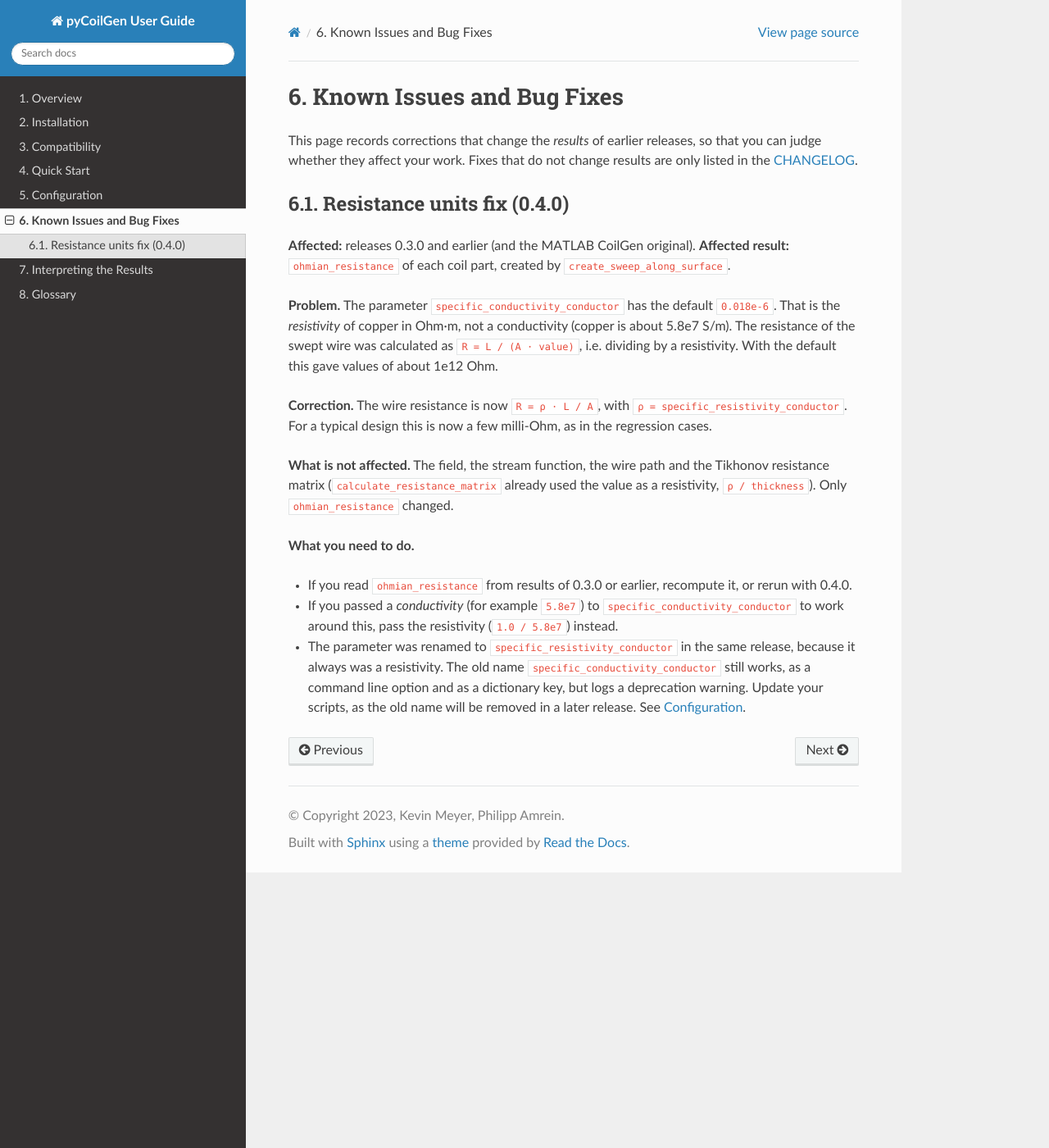
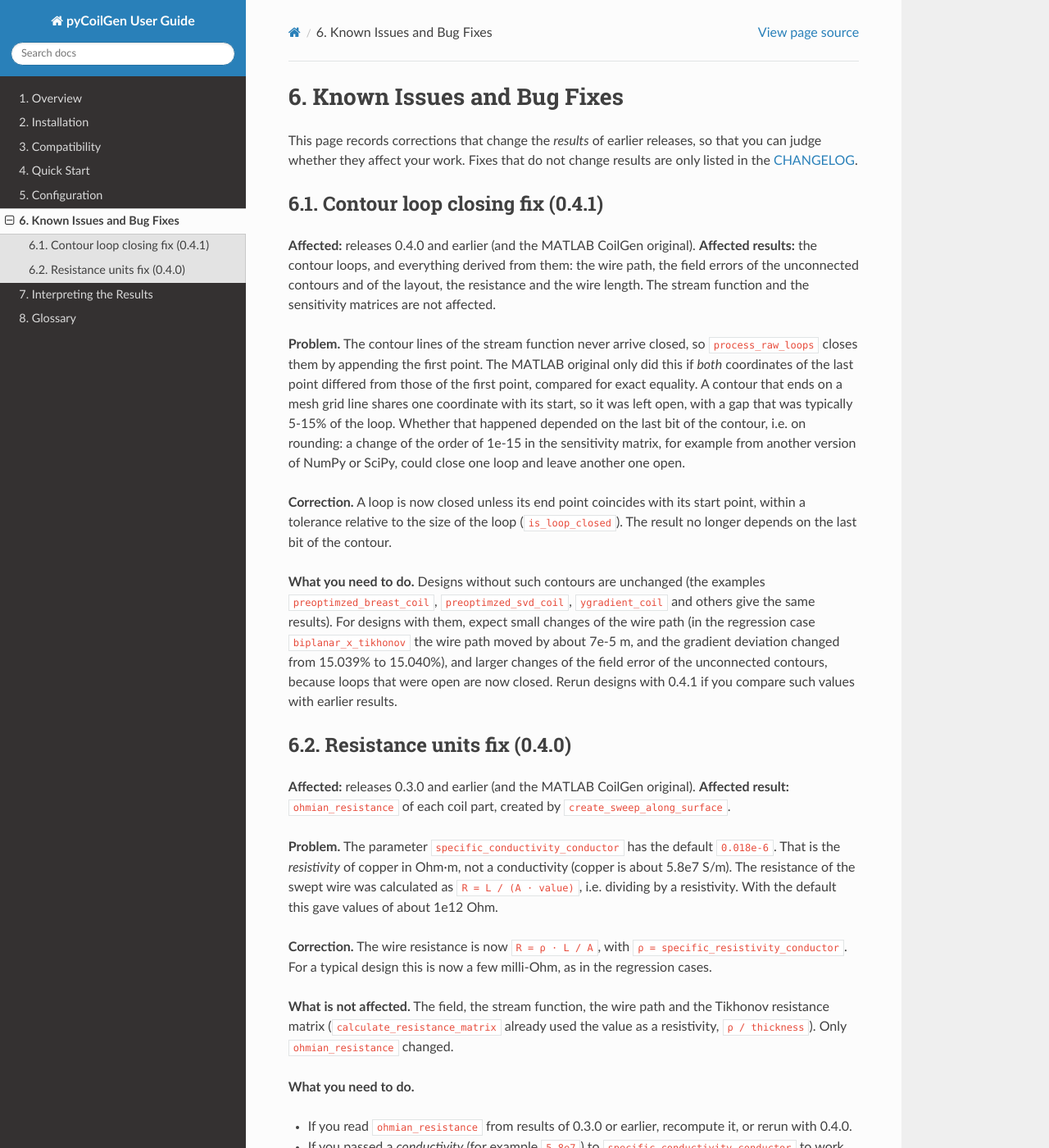
Before and after one commit to kev-m/pyCoilGen, a Sphinx documentation site: the page built from docs/source/bug_fixes.md, in a window 1280 px wide and 1400 px high. Shown: the whole window at 82% size. Built offline with Sphinx 7.4.7 and the Read the Docs theme 3.1.0, drawn with Linux system fonts in a browser that asks for light colours.

Commit message:
doc: Updating bug fixes document.

```diff
--- a/docs/source/bug_fixes.md
+++ b/docs/source/bug_fixes.md
@@ -2,6 +2,28 @@
 
 This page records corrections that change the *results* of earlier releases, so that you can judge whether they
 affect your work. Fixes that do not change results are only listed in the [CHANGELOG](https://github.com/kev-m/pyCoilGen/blob/master/CHANGELOG.md).
+
+## Contour loop closing fix (0.4.1)
+
+**Affected:** releases 0.4.0 and earlier (and the MATLAB CoilGen original). **Affected results:** the contour loops,
+and everything derived from them: the wire path, the field errors of the unconnected contours and of the layout, the
+resistance and the wire length. The stream function and the sensitivity matrices are not affected.
+
+**Problem.** The contour lines of the stream function never arrive closed, so `process_raw_loops` closes them by
+appending the first point. The MATLAB original only did this if *both* coordinates of the last point differed from those
+of the first point, compared for exact equality. A contour that ends on a mesh grid line shares one coordinate with its
+start, so it was left open, with a gap that was typically 5-15% of the loop. Whether that happened depended on the last
+bit of the contour, i.e. on rounding: a change of the order of 1e-15 in the sensitivity matrix, for example from another
+version of NumPy or SciPy, could close one loop and leave another one open.
+
+**Correction.** A loop is now closed unless its end point coincides with its start point, within a tolerance relative to
+the size of the loop (`is_loop_closed`). The result no longer depends on the last bit of the contour.
+
+**What you need to do.** Designs without such contours are unchanged (the examples `preoptimzed_breast_coil`,
+`preoptimzed_svd_coil`, `ygradient_coil` and others give the same results). For designs with them, expect small changes
+of the wire path (in the regression case `biplanar_x_tikhonov` the wire path moved by about 7e-5 m, and the
+gradient deviation changed from 15.039% to 15.040%), and larger changes of the field error of the unconnected contours,
+because loops that were open are now closed. Rerun designs with 0.4.1 if you compare such values with earlier results.
 
 ## Resistance units fix (0.4.0)
 
```
